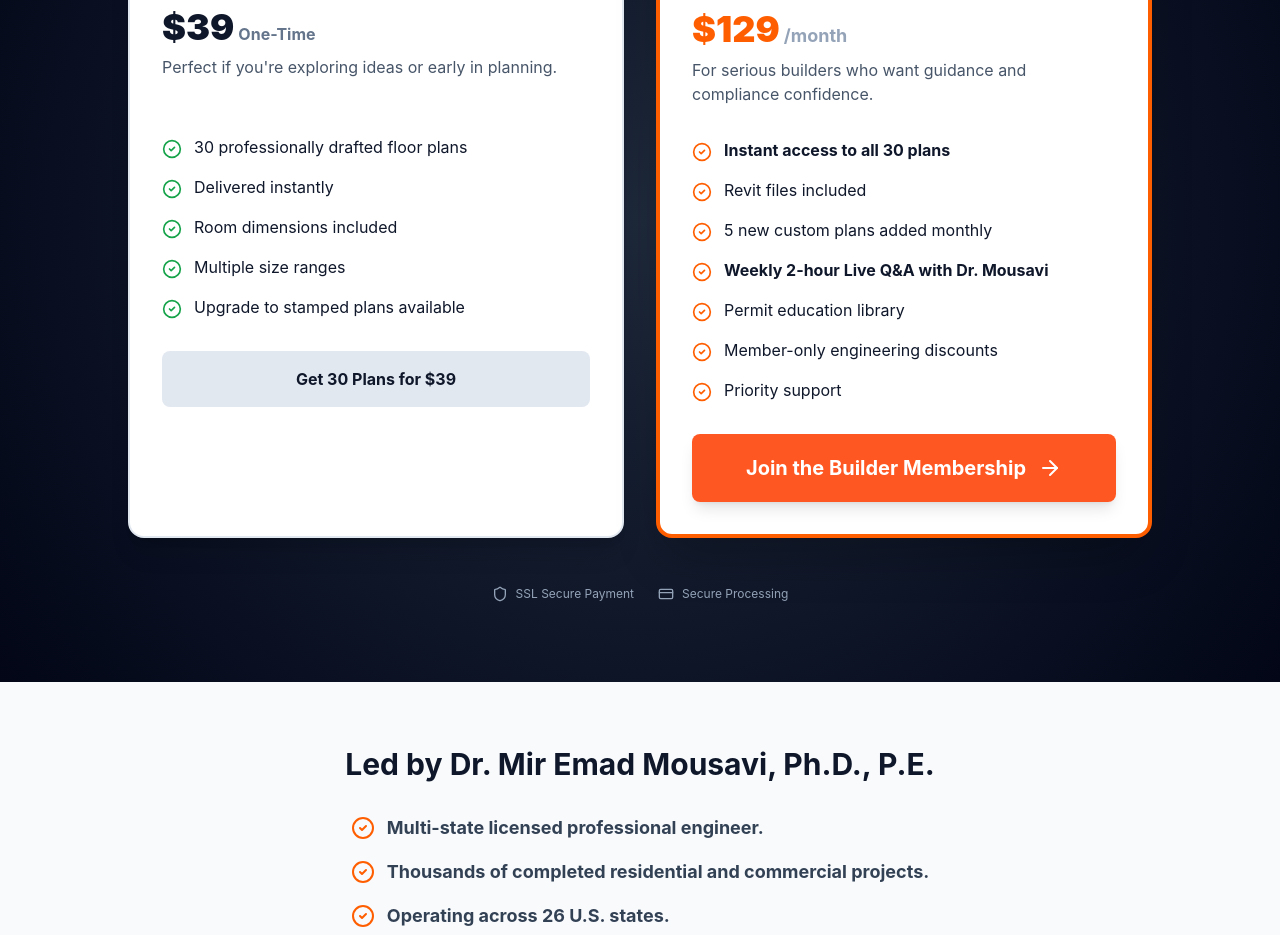
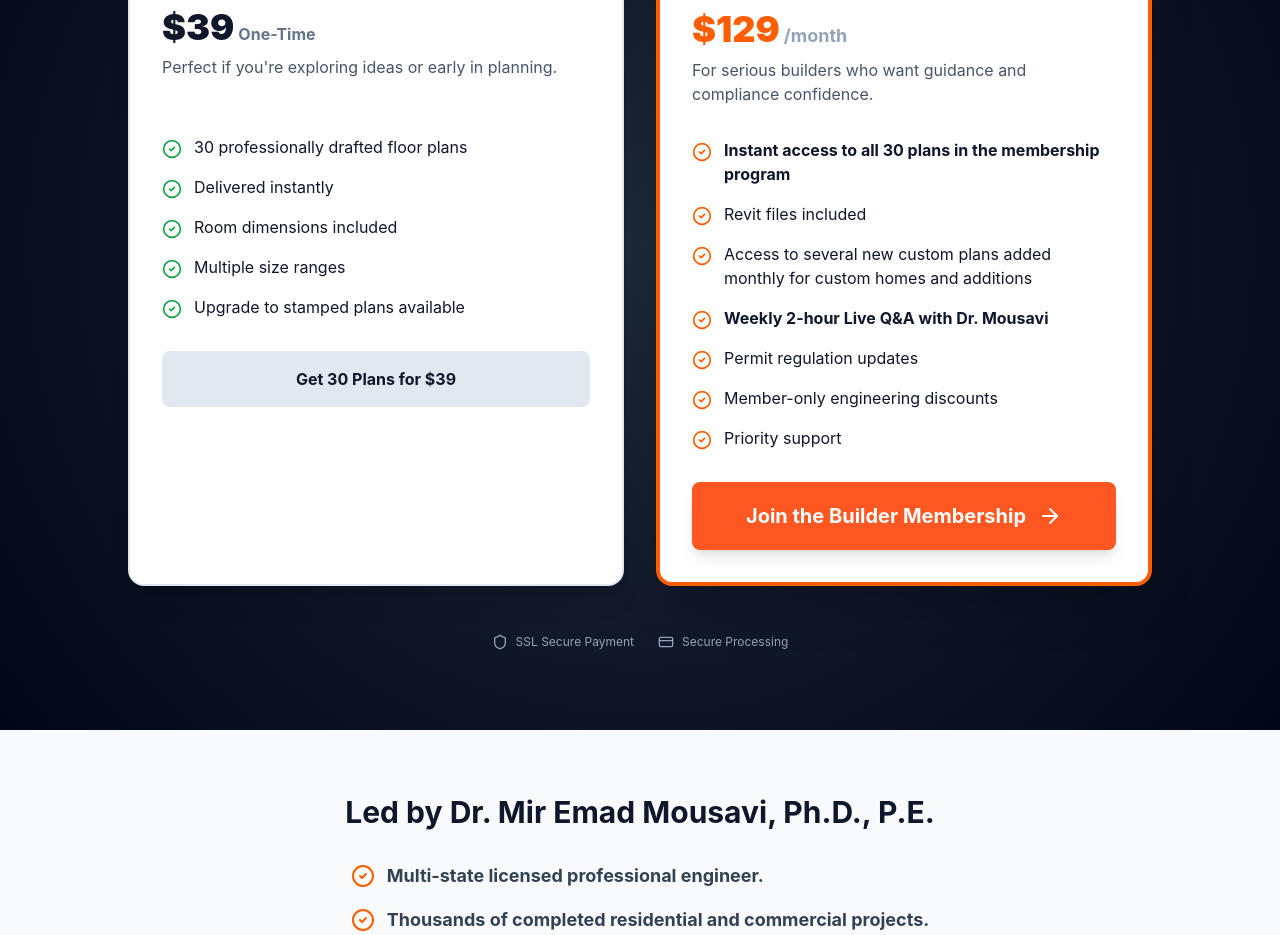
Before and after one commit to Founditmarketing/Texas-Structural-Engineers-Tripwire, a React (Vite) app: page / in a window 1280 px wide. Shown: the part 4060-4995 px from the top of the page. Built offline with nearby package versions, Linux system fonts and the light colour scheme.

Commit message:
Update membership copy: expanded plan access detail, monthly additions, and permit regulation updates

```diff
--- a/src/pages/Checkout.tsx
+++ b/src/pages/Checkout.tsx
@@ -15,7 +15,7 @@ export const Checkout: React.FC = () => {
         price: 129.00,
         originalPrice: 5000.00, // Arbitrary anchor
         isRecurring: true,
-        features: ["Instant Access", "Weekly Q&A", "Permit Library"]
+        features: ["Instant Access", "Weekly Q&A", "Permit Regulation Updates"]
     } : {
         name: "Builder Starter Bundle",
         subtitle: "One-Time Purchase: 30 Professional Floor Plans",
--- a/src/pages/Home.tsx
+++ b/src/pages/Home.tsx
@@ -357,7 +357,7 @@ export const Home: React.FC = () => {
                                 <ul className="space-y-4 mb-8">
                                     <li className="flex items-start gap-3">
                                         <CheckCircle2 className="w-5 h-5 text-safety-orange flex-shrink-0 mt-1" />
-                                        <span className="font-bold">Instant access to all 30 plans</span>
+                                        <span className="font-bold">Instant access to all 30 plans in the membership program</span>
                                     </li>
                                     <li className="flex items-start gap-3">
                                         <CheckCircle2 className="w-5 h-5 text-safety-orange flex-shrink-0 mt-1" />
@@ -365,7 +365,7 @@ export const Home: React.FC = () => {
                                     </li>
                                     <li className="flex items-start gap-3">
                                         <CheckCircle2 className="w-5 h-5 text-safety-orange flex-shrink-0 mt-1" />
-                                        <span>5 new custom plans added monthly</span>
+                                        <span>Access to several new custom plans added monthly for custom homes and additions</span>
                                     </li>
                                     <li className="flex items-start gap-3">
                                         <CheckCircle2 className="w-5 h-5 text-safety-orange flex-shrink-0 mt-1" />
@@ -373,7 +373,7 @@ export const Home: React.FC = () => {
                                     </li>
                                     <li className="flex items-start gap-3">
                                         <CheckCircle2 className="w-5 h-5 text-safety-orange flex-shrink-0 mt-1" />
-                                        <span>Permit education library</span>
+                                        <span>Permit regulation updates</span>
                                     </li>
                                     <li className="flex items-start gap-3">
                                         <CheckCircle2 className="w-5 h-5 text-safety-orange flex-shrink-0 mt-1" />
--- a/src/pages/UpsellPermitPackage.tsx
+++ b/src/pages/UpsellPermitPackage.tsx
@@ -94,7 +94,7 @@ export const UpsellPermitPackage: React.FC = () => {
                                 </li>
                                 <li className="flex items-start gap-3">
                                     <CheckCircle2 className="w-5 h-5 text-green-600 flex-shrink-0 mt-0.5" />
-                                    <span className="text-slate-700"><strong>Permit education</strong> library.</span>
+                                    <span className="text-slate-700"><strong>Permit regulation updates</strong>.</span>
                                 </li>
                                 <li className="flex items-start gap-3">
                                     <CheckCircle2 className="w-5 h-5 text-green-600 flex-shrink-0 mt-0.5" />
```
